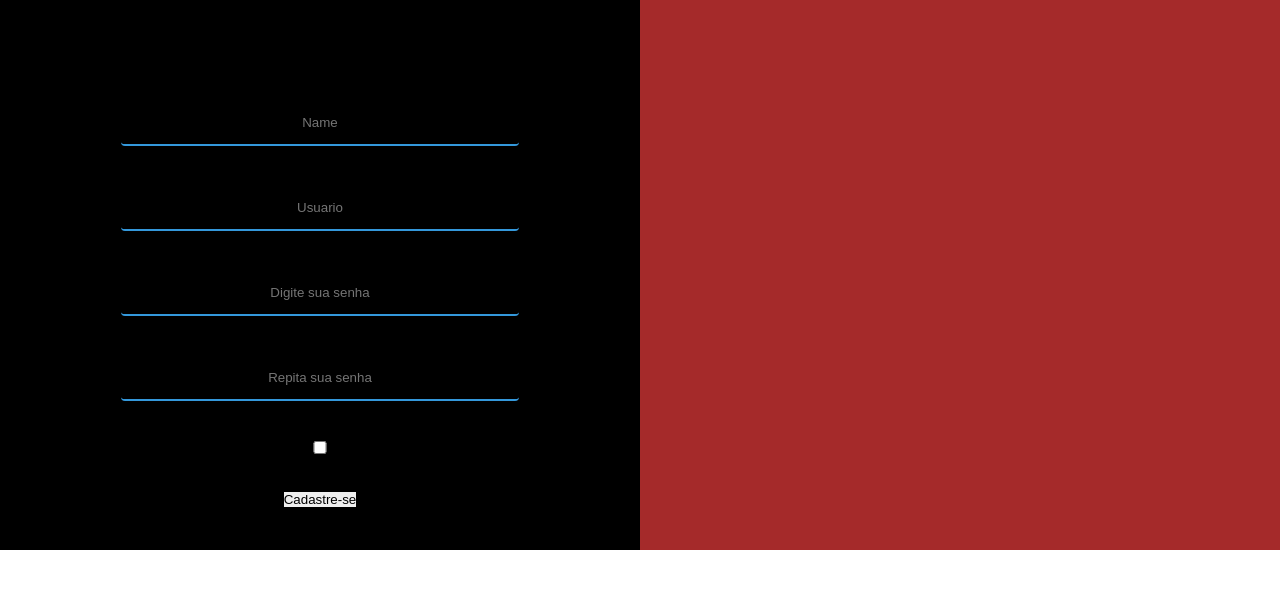
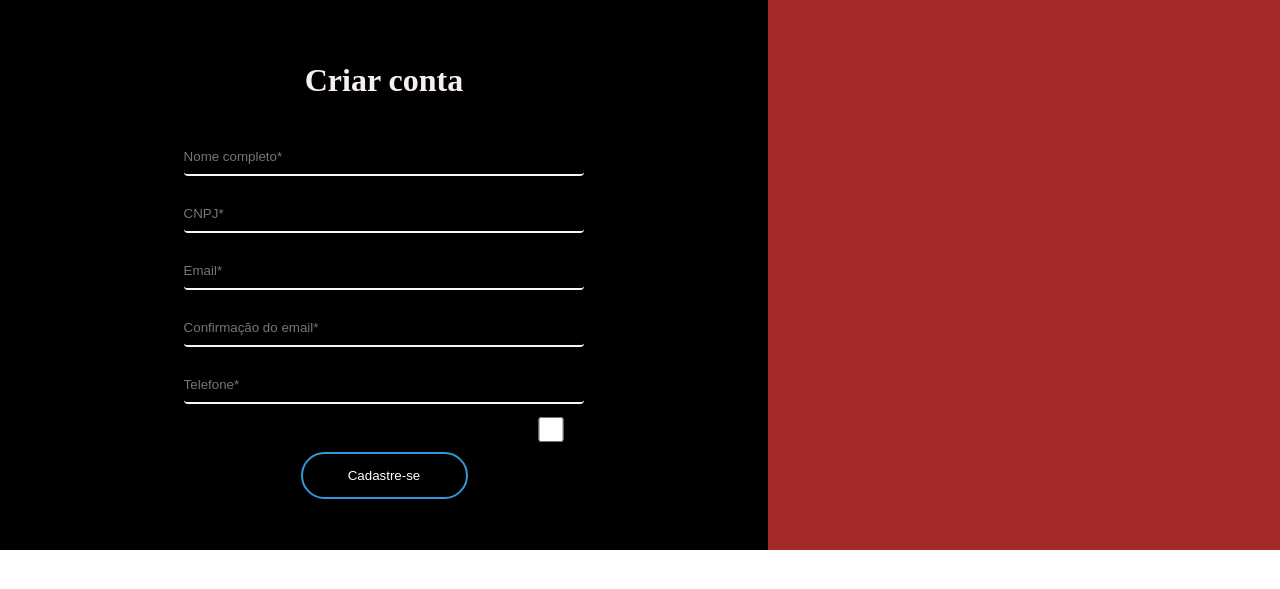
Before and after one commit to Stefaniecosta/SafeSystem, a PHP site: page /cadastro.html in a window 1280 px wide. Shown: the part 80-669 px from the top of the page. Run offline with PHP 8.4, Linux system fonts and the light colour scheme.

Commit message:
Pagina cadastro formulario em desenvolvimento

```diff
--- a/Desenvolvimento/Cadastro/cadastro.css
+++ b/Desenvolvimento/Cadastro/cadastro.css
@@ -26,30 +26,31 @@
 
 /*************container filho esquerdo*********/
 
+
+.msg {
+    color: rgb(248, 239, 239);
+}
+
 .container-esquerdo {
     background-color: rgba(157, 165, 42, 0.863);
     height: 100%;
     right: 20px;
 }
 
-/*abriga o container do form*/
-.caixa-container {
-    background-color: rgb(202, 21, 21);
-    width: 100%;
-    height: 500px;
+.msg {
+    margin: 30px;
+}
 
-  }
-
-/*container que abriga o form*/
+/*caixa do formulario*/
   .formulario-cadastro {
     background-color: rgb(0, 0, 0);
     position: relative;
     overflow: hidden;
     height: 100%;
-
     max-width: 100%;
     min-height: 480px;
     margin-top: 0px;
+    text-align: center;
   }
 
   /*formulario e input*/
@@ -57,6 +58,7 @@
   form {
     background-color: #000000;
     display: flex;
+
     align-items: center;
     justify-content: center;
     flex-direction: column;
@@ -69,11 +71,10 @@
     border: 0;
     background: none;
     display: block;
-    margin: 20px auto;
-    text-align: center;
-    border-bottom: 2px solid #3498db;
-    padding: 14px 10px;
-    width: 70%;
+    margin: 10px;
+    border-bottom: 2px solid #f5f7f8;
+    padding: 10px 0px;
+    width: 60%;
     outline: none;
     color: white;
     border-radius: 4px;
@@ -81,9 +82,44 @@
   }
 
   input:focus {
-    width: 85%;
-    border-color: rgb(154, 3, 255);
+    width: 70%;
+    border-color: rgb(102, 230, 159);
   }
+
+
+  .box-check {
+    height: 25px;
+    width: 50px;
+    position: absolute;
+    left: 67.18%;
+    right: 65.35%;
+    top: 73.99%;
+    background: #5FC951;
+
+
+  }
+
+  .buttonForm-cadastro {
+        border: 0;
+        background: none;
+        display: block;
+        margin: 20px auto;
+        text-align: center;
+        border: 2px solid #3498db;
+        padding: 14px 10px;
+        width: 25%;
+        outline: none;
+        color: white;
+        border-radius: 24px;
+        transition: 0.25s;
+      }
+
+      .buttonForm:hover {
+        width: 30%;
+        border-color: rgb(3, 255, 200);
+      }
+
+
 
 
 
--- a/Desenvolvimento/Cadastro/cadastro.html
+++ b/Desenvolvimento/Cadastro/cadastro.html
@@ -30,28 +30,30 @@
 
         <!----------Container direito--------->
 
-    <div class="container-esquerdo" style="width: 50%;">
+    <div class="container-esquerdo" style="width: 60%;">
 
          <div class="formulario-cadastro">
              <form action="">
+                <h1 class="msg">Criar conta</h1>
 
-                <h1>Criar conta</h1>
                 <div class="social-container">
                 </div>
-                <input type="text" placeholder="Name" name="nome" id="idNome" onkeypress="verificar()" />
+                <input type="text" placeholder="Nome completo*" name="nome" id="idNome"/>
 
-                <input type="text" placeholder="Usuario" name="login" id="idUsuario" onkeypress="verificaUser()" />
+                <input type="text" placeholder="CNPJ*" name="login" id="idUsuario" onkeypress="verificaUser()" />
 
-                <input type="password" placeholder="Digite sua senha" onkeyup="validarSenhaForca()" name="senha"
-                    id="idSenha" />
+                <input type="password" placeholder="Email*"/>
 
-                <input type="password" id="senha-reapet" placeholder="Repita sua senha" onkeyup="compara()" />
+                <input type="text" placeholder="Confirmação do email*" onkeyup="compara()" />
+
+                <input type="text" placeholder="Telefone*"/>
+
 
                 <!--Campo check mostrar senhas-->
-                <input type="checkbox" onclick="mostrarOcultarSenha()" id="revelarSenha" class="alinha check">
-                <p class="msgCheck">Mostrar senhas</p>
+                <input type="checkbox" class="box-check">
+                <p class="msgCheck">Concordo com os termos de uso</p>
 
-                <button class="buttonForm btncadas" type="submit">Cadastre-se</button>
+                <button class="buttonForm-cadastro" type="submit">Cadastre-se</button>
 
 
              </form>
@@ -60,7 +62,7 @@
 
 
      <!----------Container esquerdo--------->
-    <div class="container-direito" style="width: 50%;">
+    <div class="container-direito" style="width: 40%;">
 
 
 
```
